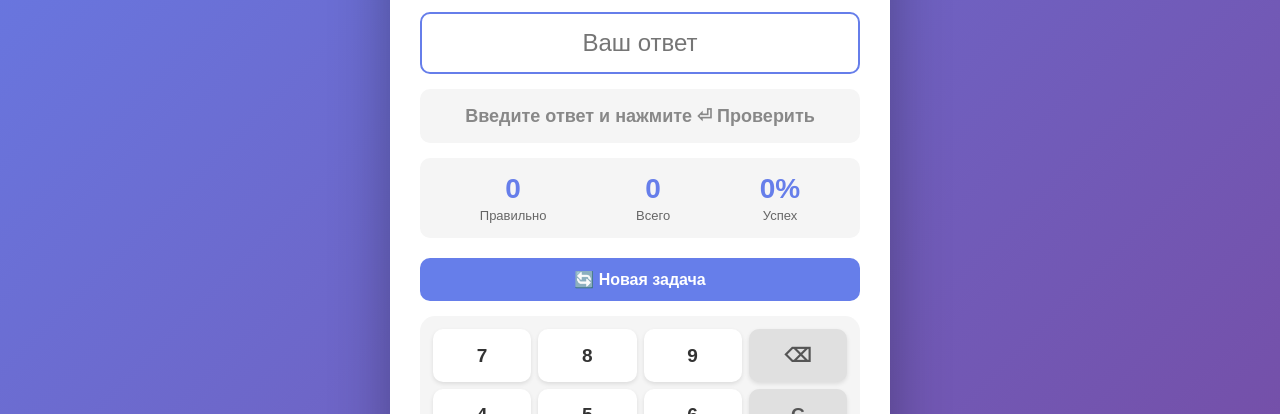
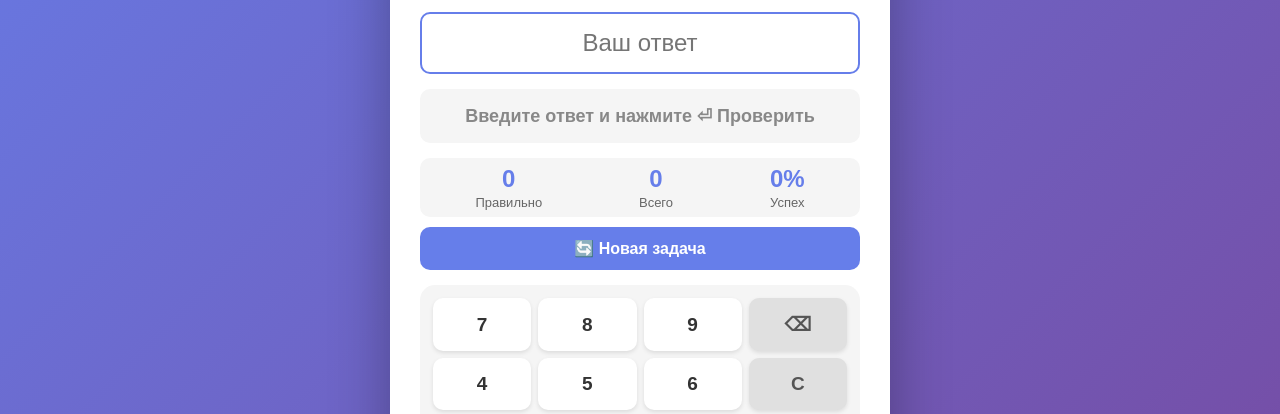
Before and after one commit to olegovich448/my, a plain HTML site: page index.html in a window 1280 px wide. Shown: the part 385-799 px from the top of the page. Drawn offline with Linux system fonts and the light colour scheme.

Commit message:
Update index.html

```diff
--- a/index.html
+++ b/index.html
@@ -158,10 +158,10 @@
         .stats {
             display: flex;
             justify-content: space-around;
-            padding: 15px;
+            padding: 7px;
             background: #f5f5f5;
             border-radius: 10px;
-            margin-bottom: 20px;
+            margin-bottom: 10px;
         }
 
         .stat-item {
@@ -169,7 +169,7 @@
         }
 
         .stat-value {
-            font-size: 28px;
+            font-size: 24px;
             font-weight: bold;
             color: #667eea;
         }
@@ -177,7 +177,7 @@
         .stat-label {
             font-size: 13px;
             color: #666;
-            margin-top: 3px;
+            margin-top: 2px;
         }
 
         /* Кнопка "Новая задача" */
```
